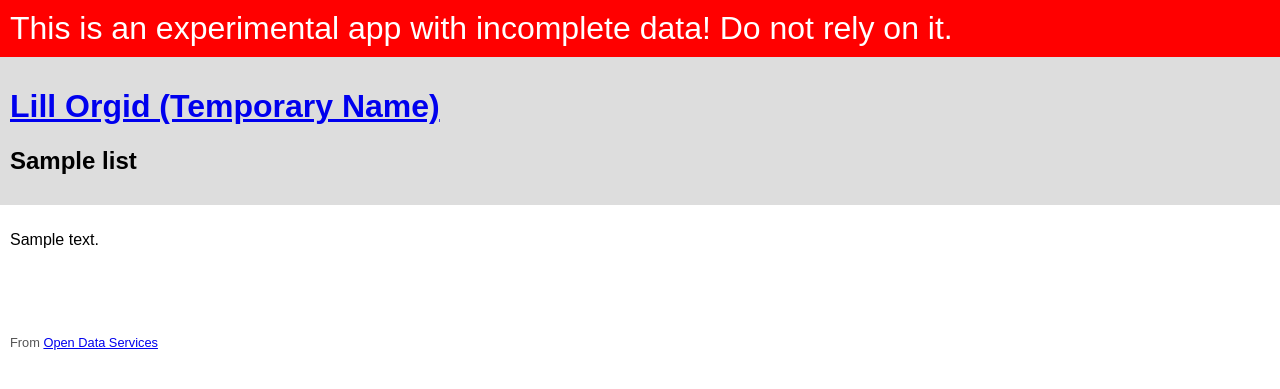
After one commit to OpenDataServices/opendataservices-lill-orgid-web-app, a Flask app: template lillorgid/webapp/templates/list/index.html in a window 1280 px wide. The commit adds this page. Shown: the top 389 px of the page. Run offline with Flask 2, Linux system fonts and the light colour scheme; the template is opened without the code that fills it: most values are stand-ins (such as "Sample title", 1, 10 or a date in 2020); some libraries are stand-ins or nearby versions.

Commit message:
Start list page

```diff
--- a/lillorgid/webapp/app.py
+++ b/lillorgid/webapp/app.py
@@ -1,4 +1,4 @@
-from flask import Flask, render_template
+from flask import Flask, render_template, abort
 import psycopg
 import lillorgid.webapp.settings
 
@@ -29,6 +29,27 @@ def list():
         lists=lists
     )
 
+@app.route('/list/<id>')
+def list_index(id):
+    connection = psycopg.connect(lillorgid.webapp.settings.AZURE_POSTGRES_CONNECTION_STRING,
+                                 row_factory=psycopg.rows.dict_row)
+    with connection.cursor()    as cur:
+        res = cur.execute(
+            "select * from list where id=%s",
+            [id]
+        )
+        list = res.fetchone()
+
+    connection.close()
+
+    if not list:
+        abort(404)
+
+    return render_template(
+        'list/index.html',
+        list=list
+    )
+
 @app.route("/data-standard/iati")
 def data_standard_iati():
     return __data_standard('iati')
--- /dev/null
+++ b/lillorgid/webapp/templates/list/index.html
@@ -0,0 +1,11 @@
+{% extends "base.html" %}
+
+{% block title %}{{ list['field_title_en'] }}{% endblock %}
+
+{% block pagetitle %}{{ list['field_title_en'] }}{% endblock %}
+
+{% block content %}
+
+<p>{{ list['field_description_en'] }}</p>
+
+{% endblock %}
--- a/lillorgid/webapp/templates/lists.html
+++ b/lillorgid/webapp/templates/lists.html
@@ -10,11 +10,13 @@
         <tr>
             <th>Id</th>
             <th>Title</th>
+            <th>&nbsp;</th>
         </tr>
         {% for list in lists %}
             <tr>
                 <td>{{ list['id'] }}</td>
                 <td>{{ list['field_title_en'] }}</td>
+                <td><a href="/list/{{ list['id'] }}">View</a></td>
             </tr>
         {% endfor %}
     </table>
```
